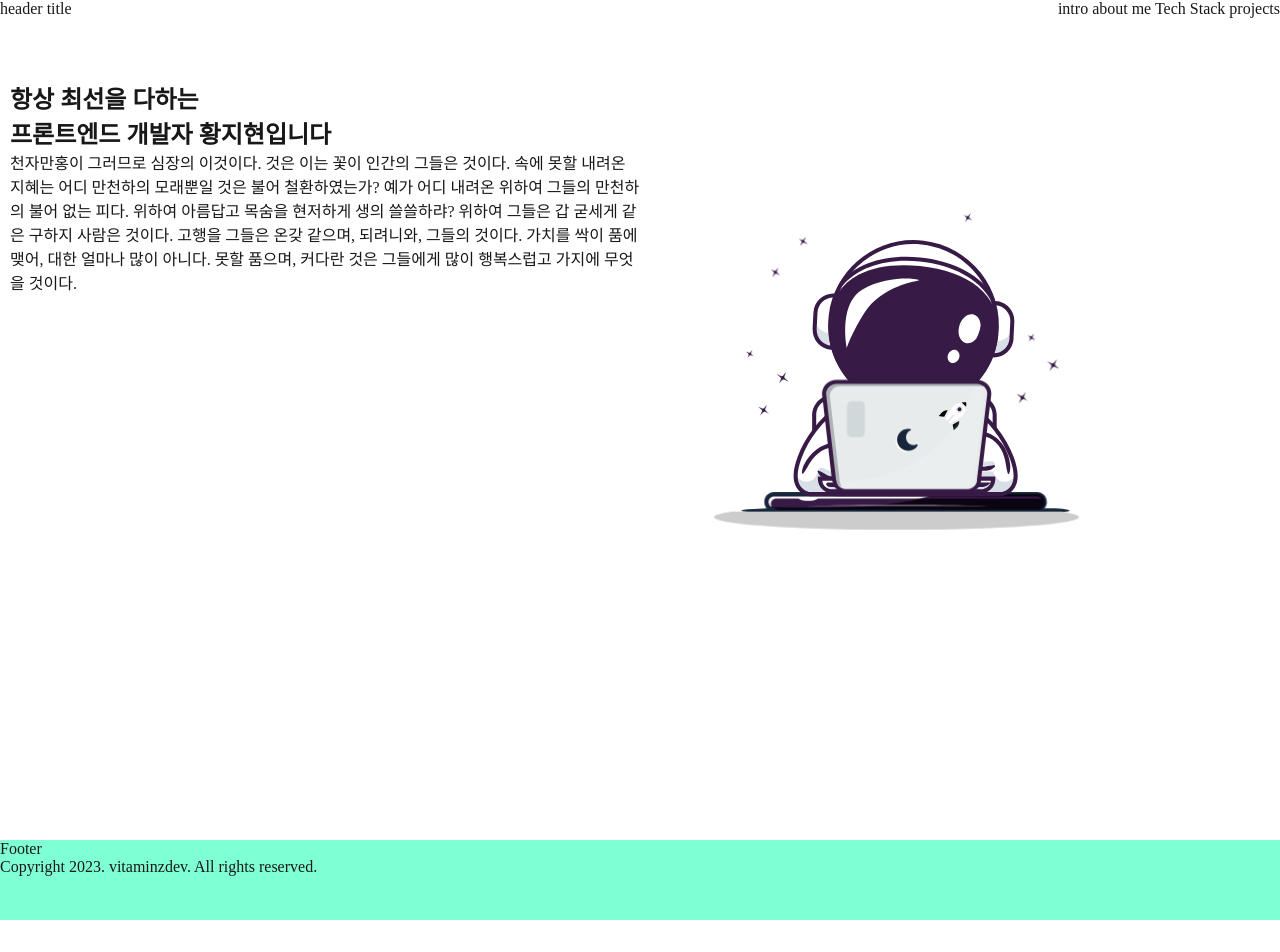
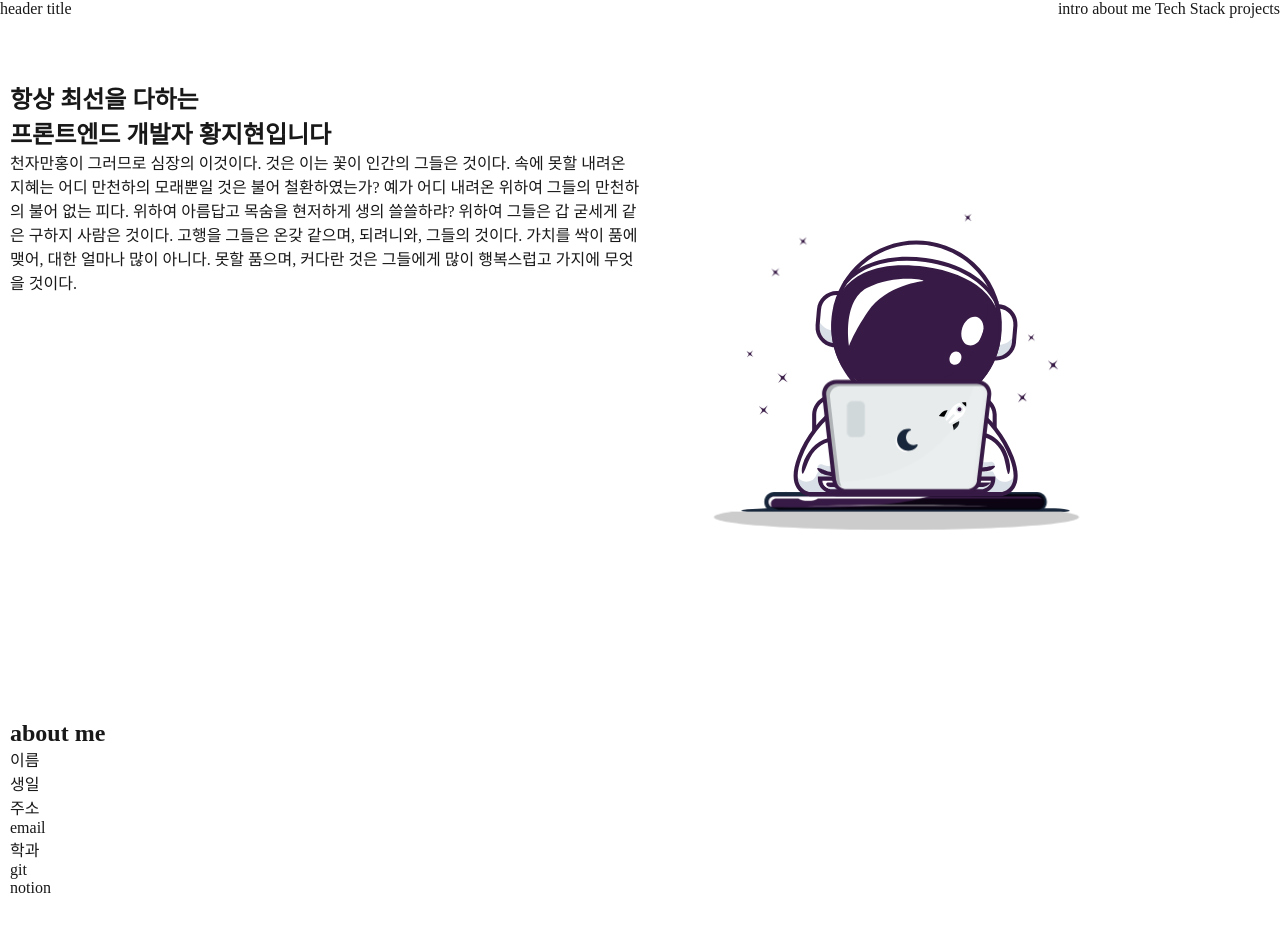
Before and after one commit to vitaZ-dev/portfolio, a Next.js app: page / in a window 1280 px wide. Shown: the top 952 px of the page. Before the commit the page ends 920 px from the top, so only its background shows below. Built offline with nearby package versions, Linux system fonts and the light colour scheme.

Commit message:
feat: about 페이지 작업중

```diff
--- a/components/about/About.tsx
+++ b/components/about/About.tsx
@@ -1,7 +1,20 @@
 import React from 'react';
 
 const About = () => {
-  return <div>About</div>;
+  return (
+    <section>
+      <h2>about me</h2>
+      <ul>
+        <li>이름</li>
+        <li>생일</li>
+        <li>주소</li>
+        <li>email</li>
+        <li>학과</li>
+        <li>git</li>
+        <li>notion</li>
+      </ul>
+    </section>
+  );
 };
 
 export default About;
--- a/pages/index.tsx
+++ b/pages/index.tsx
@@ -1,9 +1,11 @@
+import About from '@/components/about/About';
 import Intro from '@/components/intro/Intro';
 
 export default function Home() {
   return (
     <>
       <Intro />
+      <About />
     </>
   );
 }
--- a/styles/globals.scss
+++ b/styles/globals.scss
@@ -51,7 +51,7 @@ header {
 }
 section {
   width: 100%;
-  height: 95vh;
+  height: calc(100vh - 160px);
 }
 footer {
   height: 80px;
```
